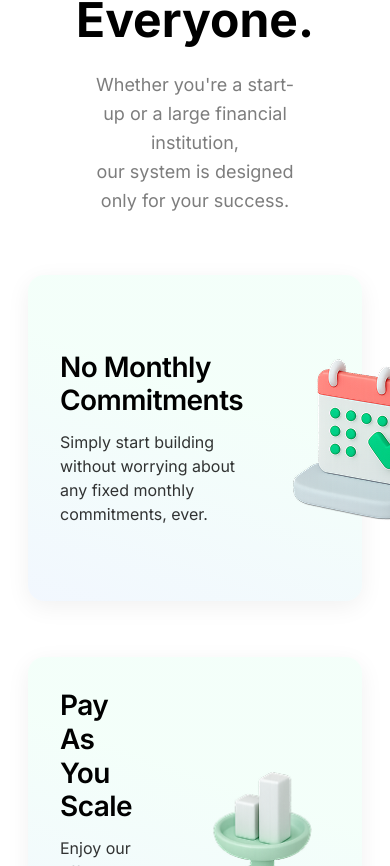
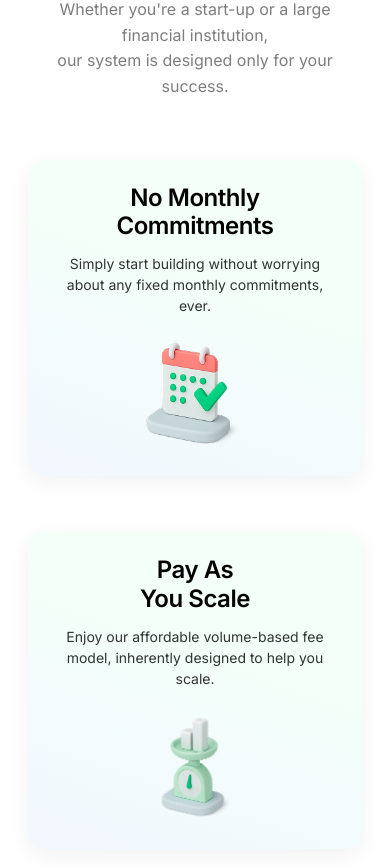
Before and after one commit to srivathsav004/landingpage, a Next.js app: page / in a window 390 px wide. Shown: the part 2718-3584 px from the top of the page. Built offline with nearby package versions, Linux system fonts and the light colour scheme.

Commit message:
responsive

```diff
--- a/app/landing-page/components/developer-features.tsx
+++ b/app/landing-page/components/developer-features.tsx
@@ -141,10 +141,10 @@ export function DeveloperFeatures() {
             </span>
             For Everyone
           </div>
-          <h2 className="max-w-[860px] text-center text-[48px] leading-[1.16] font-bold text-black">
+          <h2 className="max-w-[860px] text-center text-[32px] sm:text-[40px] lg:text-[48px] leading-[1.16] font-bold text-black">
             Built for Everyone.
           </h2>
-          <p className="max-w-[860px] px-20 text-center text-[18px] leading-[1.6] text-[#5D5D5D]/80">
+          <p className="max-w-[860px] px-4 sm:px-10 lg:px-20 text-center text-[16px] sm:text-[18px] leading-[1.6] text-[#5D5D5D]/80">
             Whether you're a start-up or a large financial institution,
             <br />
             our system is designed only for your success.
@@ -161,30 +161,36 @@ export function DeveloperFeatures() {
           {/* Card 1 */}
           <motion.div variants={item} className="p-3">
             <Card
-              className="flex h-[326px] flex-col md:flex-row items-center justify-between rounded-2xl border-0 shadow-[0_6px_24px_rgba(0,0,0,0.06)]"
+              className="flex h-auto sm:h-[326px] flex-col md:flex-row items-center justify-between rounded-2xl border-0 shadow-[0_6px_24px_rgba(0,0,0,0.06)]"
               style={{
                 background:
                   'linear-gradient(199.26deg, rgba(217, 255, 237, 0.3) 38.67%, rgba(210, 225, 255, 0.3) 109.06%)',
               }}
             >
-              <CardContent className="flex w-full flex-1 items-center gap-6 p-8">
-                <div className="flex-1">
-                  <h3 className="mb-3 max-w-[278px] text-[28px] leading-[1.2] font-semibold tracking-[-0.02em] text-black">
+              <CardContent className="flex w-full flex-1 flex-col md:flex-row items-center gap-4 md:gap-6 p-6 md:p-8">
+                <div className="flex-1 text-center md:text-left">
+                  <h3 className="mb-3 text-[24px] sm:text-[28px] leading-[1.2] font-semibold tracking-[-0.02em] text-black">
                     No Monthly
                     <br />
                     Commitments
                   </h3>
-                  <p className="max-w-[358px] text-[16px] leading-[1.5] text-black/80">
+                  <p className="text-[14px] sm:text-[16px] leading-[1.5] text-black/80">
                     Simply start building without worrying about any fixed monthly
                     commitments, ever.
                   </p>
                 </div>
                 <motion.div
-                  className="flex h-[189px] w-[206px] shrink-0 items-center justify-center rounded-2xl bg-transparent"
+                  className="flex h-[120px] w-[140px] sm:h-[150px] sm:w-[170px] md:h-[189px] md:w-[206px] shrink-0 items-center justify-center rounded-2xl bg-transparent"
                   whileHover={{ y: -4, scale: 1.02 }}
                   transition={{ type: 'spring', stiffness: 220, damping: 18 }}
                 >
-                  <Image src="/developer/calendar.png" alt="No Monthly Commitments" width={206} height={189} />
+                  <Image
+                    src="/developer/calendar.png"
+                    alt="No Monthly Commitments"
+                    width={206}
+                    height={189}
+                    className="w-full h-full object-contain"
+                  />
                 </motion.div>
               </CardContent>
             </Card>
@@ -193,30 +199,36 @@ export function DeveloperFeatures() {
           {/* Card 2 */}
           <motion.div variants={item} className="p-3">
             <Card
-              className="flex h-[326px] flex-col md:flex-row items-center justify-between rounded-2xl border-0 shadow-[0_6px_24px_rgba(0,0,0,0.06)]"
+              className="flex h-auto sm:h-[326px] flex-col md:flex-row items-center justify-between rounded-2xl border-0 shadow-[0_6px_24px_rgba(0,0,0,0.06)]"
               style={{
                 background:
                   'linear-gradient(199.26deg, rgba(217, 255, 237, 0.3) 38.67%, rgba(210, 225, 255, 0.3) 109.06%)',
               }}
             >
-              <CardContent className="flex w-full flex-1 items-center gap-6 p-8">
-                <div className="flex-1">
-                  <h3 className="mb-3 max-w-[278px] text-[28px] leading-[1.2] font-semibold tracking-[-0.02em] text-black">
+              <CardContent className="flex w-full flex-1 flex-col md:flex-row items-center gap-4 md:gap-6 p-6 md:p-8">
+                <div className="flex-1 text-center md:text-left">
+                  <h3 className="mb-3 text-[24px] sm:text-[28px] leading-[1.2] font-semibold tracking-[-0.02em] text-black">
                     Pay As
                     <br />
                     You Scale
                   </h3>
-                  <p className="max-w-[358px] text-[16px] leading-[1.5] text-black/80">
+                  <p className="text-[14px] sm:text-[16px] leading-[1.5] text-black/80">
                     Enjoy our affordable volume-based fee model, inherently designed to
                     help you scale.
                   </p>
                 </div>
                 <motion.div
-                  className="flex h-[189px] w-[206px] shrink-0 items-center justify-center rounded-2xl bg-transparent"
+                  className="flex h-[120px] w-[140px] sm:h-[150px] sm:w-[170px] md:h-[189px] md:w-[206px] shrink-0 items-center justify-center rounded-2xl bg-transparent"
                   whileHover={{ y: -4, scale: 1.02 }}
                   transition={{ type: 'spring', stiffness: 220, damping: 18 }}
                 >
-                  <Image src="/developer/scale.png" alt="Pay As You Scale" width={206} height={189} />
+                  <Image
+                    src="/developer/scale.png"
+                    alt="Pay As You Scale"
+                    width={206}
+                    height={189}
+                    className="w-full h-full object-contain"
+                  />
                 </motion.div>
               </CardContent>
             </Card>
```
